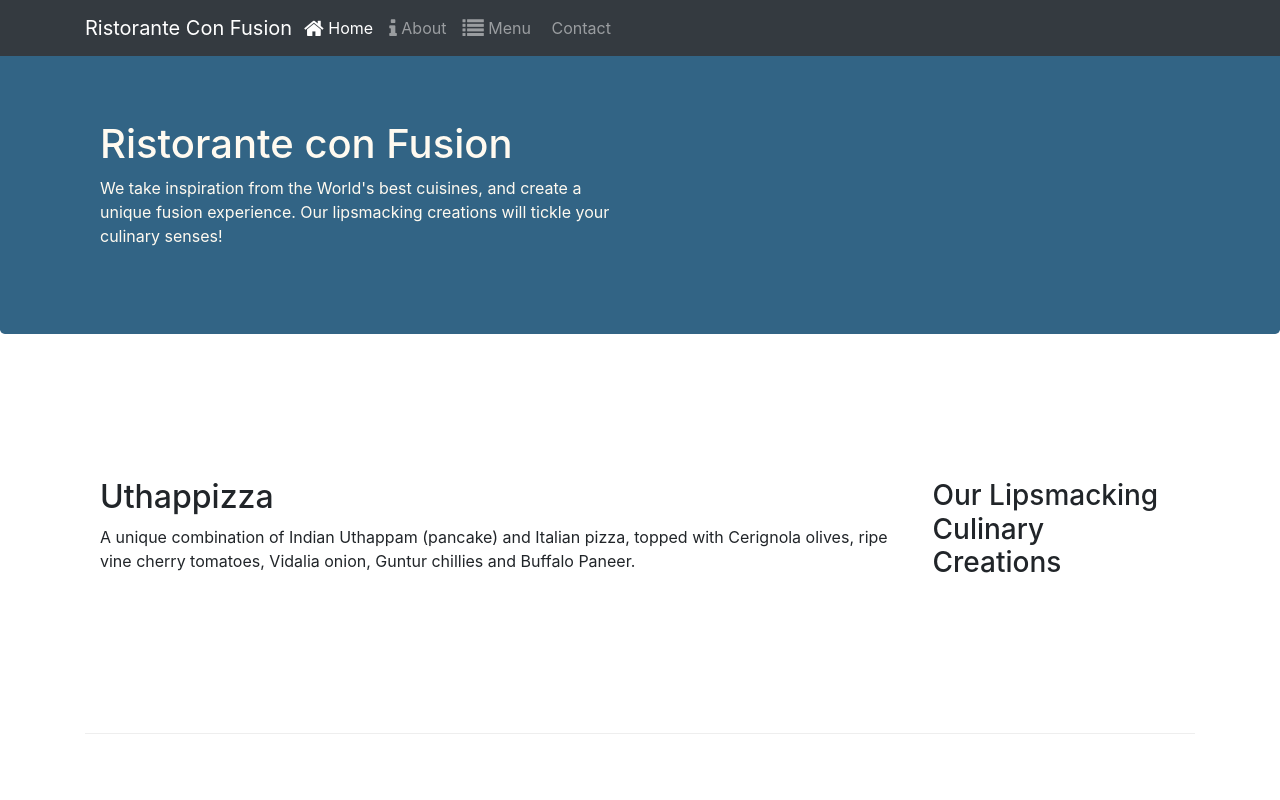
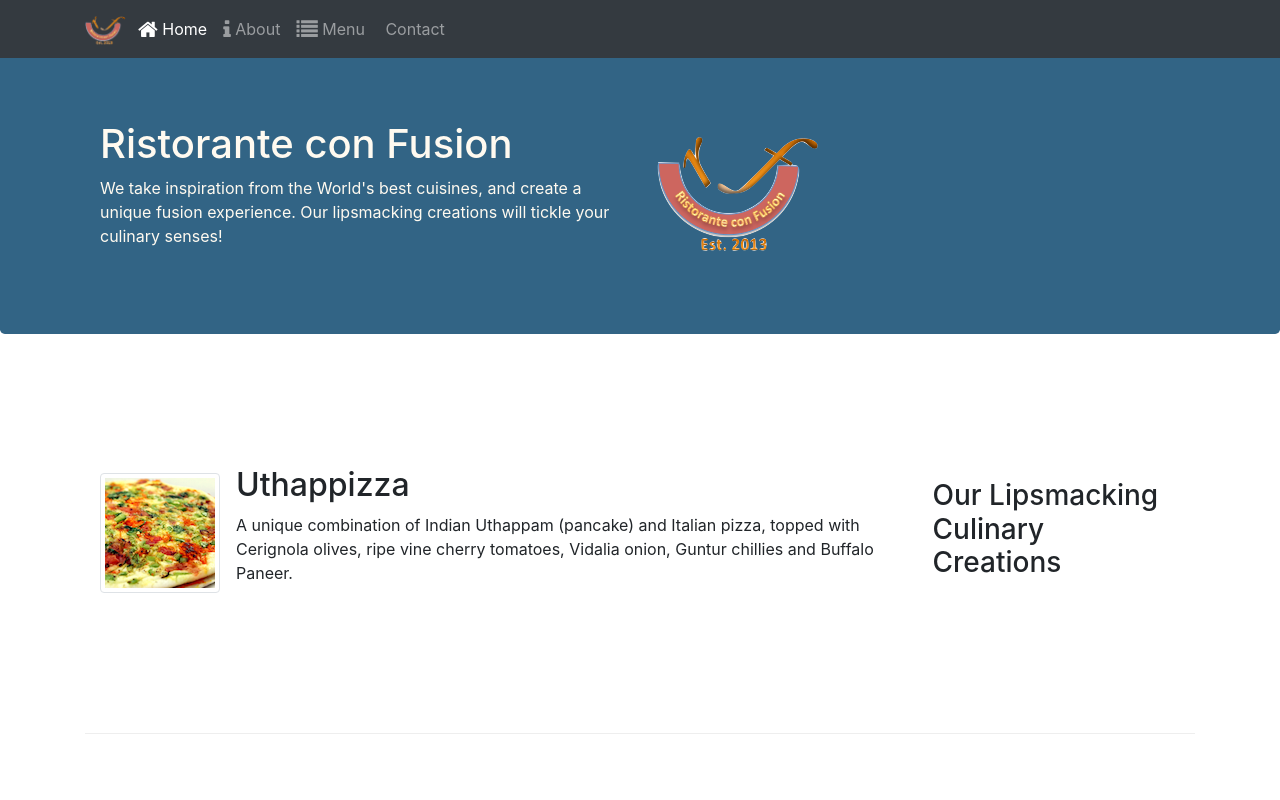
Before and after one commit to jazorhe/conFusion, a website: page index.html in a window 1280 px wide. Shown: the top 800 px of the page. Drawn offline with nearby package versions, Linux system fonts and the light colour scheme; some icons are missing.

Commit message:
images and media

```diff
--- a/index.html
+++ b/index.html
@@ -22,7 +22,7 @@
             <button class="navbar-toggler" type="button" name="button" data-toggle="collapse" data-target="#Navbar">
                 <span class="navbar-toggler-icon"></span>
             </button>
-            <a class="navbar-brand mr-1" href="#">Ristorante Con Fusion</a>
+            <a class="navbar-brand mr-1" href="index.html"><img src="img/logo.png" height="30" width="41"/></a>
             <div class="collapse navbar-collapse" id="Navbar">
                 <ul class="navbar-nav mr-auto">
                     <li class="nav-item active">  <a class="nav-link" href="index.html"> <span class="fa fa-home fa-lg"></span> Home</a> </li>
@@ -41,7 +41,8 @@
                     <h1>Ristorante con Fusion</h1>
                     <p>We take inspiration from the World's best cuisines, and create a unique fusion experience. Our lipsmacking creations will tickle your culinary senses!</p>
                 </div>
-                <div class="col-12 col-sm">
+                <div class="col-12 col-sm align-self-center">
+                    <img src="img/logo.png" class="img-fluid"></img>
                 </div>
             </div>
         </div>
@@ -53,8 +54,13 @@
                 <h3>Our Lipsmacking Culinary Creations</h3>
             </div>
             <div class="col col-sm order-sm-first col-md">
-                <h2>Uthappizza</h2>
-                <p>A unique combination of Indian Uthappam (pancake) and Italian pizza, topped with Cerignola olives, ripe vine cherry tomatoes, Vidalia onion, Guntur chillies and Buffalo Paneer.</p>
+                <div class="media">
+                    <img class="de-flex mr-3 img-thumbnail align-self-center" src="img/uthappizza.png" alt="uthappizza"></img>
+                    <div class="media-body">
+                        <h2 class="mt-0">Uthappizza</h2>
+                        <p>A unique combination of Indian Uthappam (pancake) and Italian pizza, topped with Cerignola olives, ripe vine cherry tomatoes, Vidalia onion, Guntur chillies and Buffalo Paneer.</p>
+                    </div>
+                </div>
             </div>
         </div>
 
@@ -74,9 +80,14 @@
                 <h3>Meet our Culinary Specialists</h3>
             </div>
             <div  class="col col-sm order-sm-first col-md">
-                <h2>Alberto Somayya</h2>
-                <h4>Executive Chef</h4>
-                <p>Award winning three-star Michelin chef with wide International experience having worked closely with whos-who in the culinary world, he specializes in creating mouthwatering Indo-Italian fusion experiences. </p>
+                <div class="media">
+                    <img class="d-flex mr-3 img-thumbnail align-self-center" src="img/alberto.png"></img>
+                    <div class="media-body">
+                        <h2>Alberto Somayya</h2>
+                        <h4>Executive Chef</h4>
+                        <p>Award winning three-star Michelin chef with wide International experience having worked closely with whos-who in the culinary world, he specializes in creating mouthwatering Indo-Italian fusion experiences. </p>
+                    </div>
+                </div>
             </div>
         </div>
     </div>
```
Also changed, not shown: aboutus.html (+4 -2 lines), contactus.html (+3 -2 lines), img/alberto.png (added), img/buffet.png (added), img/logo.png (added), img/uthappizza.png (added).
